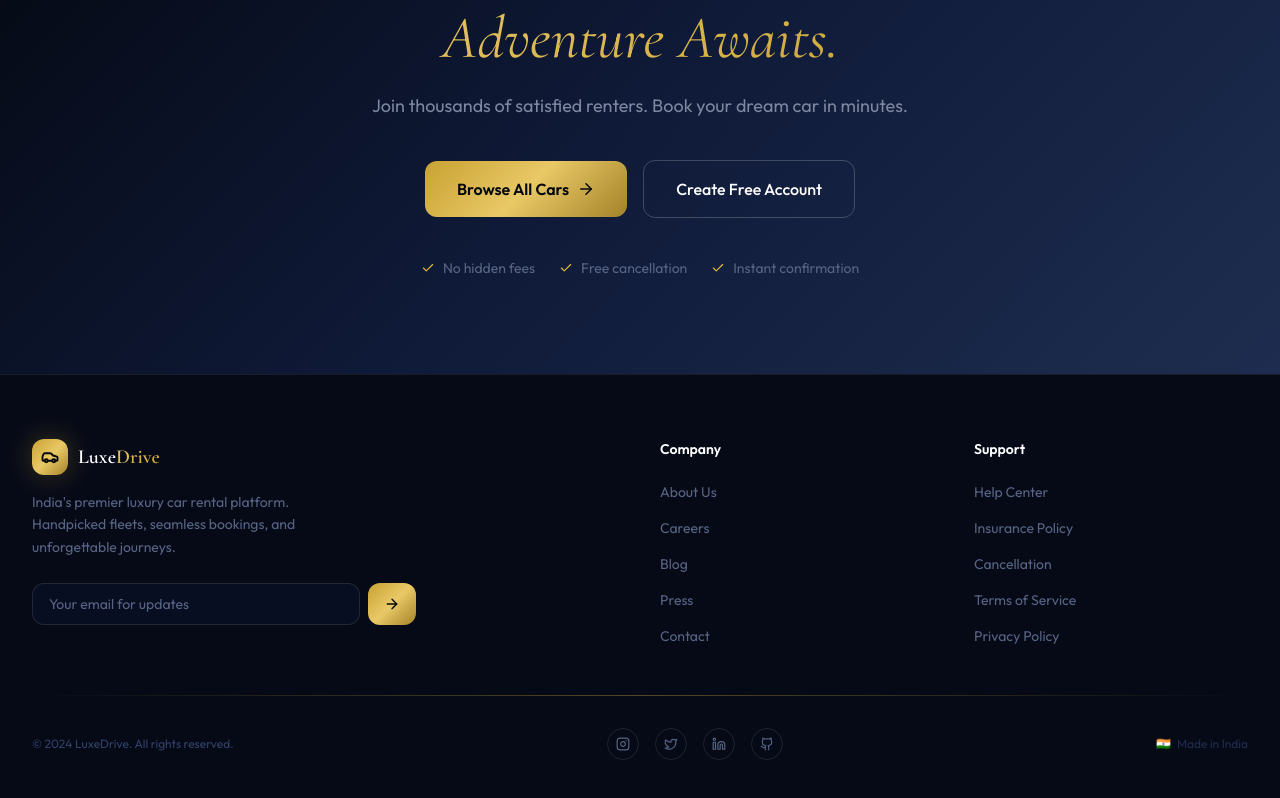
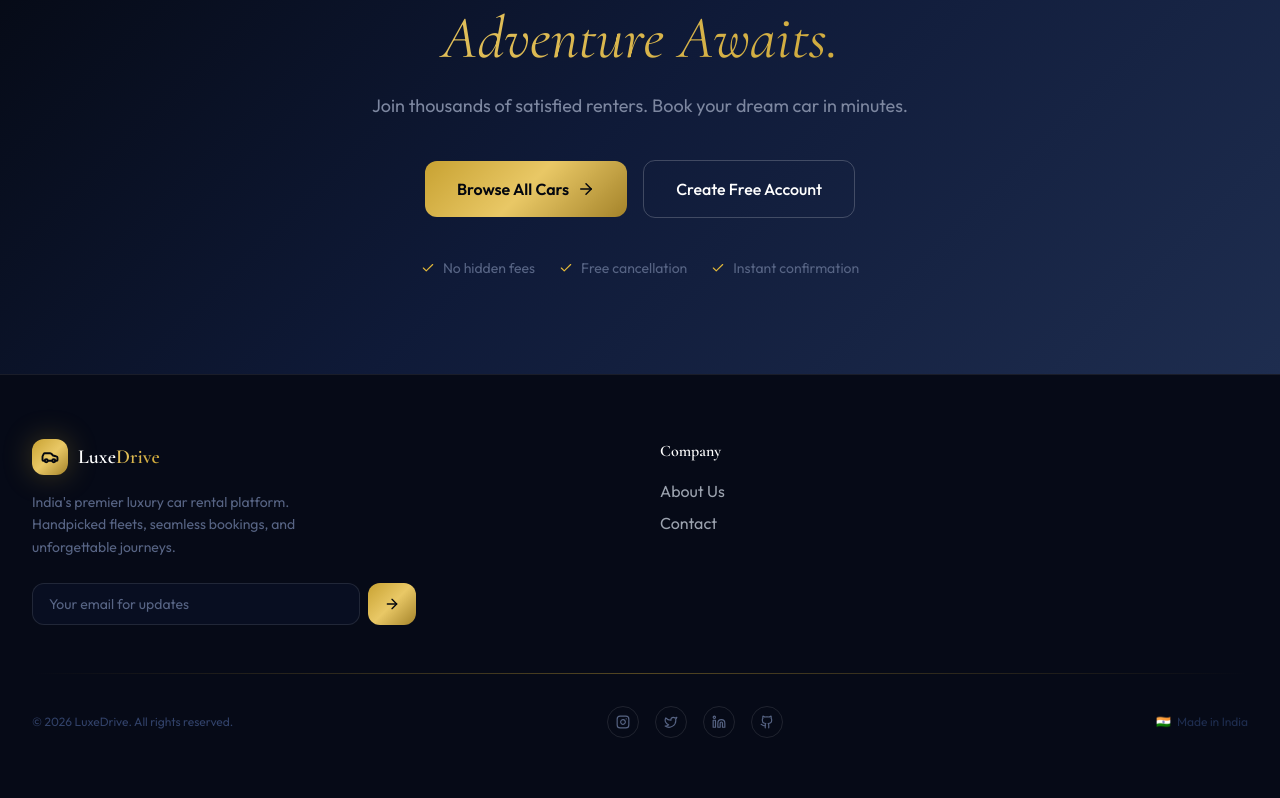
Before and after one commit to prakhardotdev/car-rental-project, a React (Vite) app in the folder frontend/: page / in a window 1280 px wide. Shown: the part 2663-3461 px from the top of the page. Built offline with nearby package versions, Linux system fonts and the light colour scheme; no server answers.

Commit message:
footer cleaned

```diff
--- a/frontend/src/components/Footer.jsx
+++ b/frontend/src/components/Footer.jsx
@@ -35,37 +35,24 @@ export default function Footer() {
 
           {/* Links */}
           <div>
-            <h4 className="text-white font-body font-semibold text-sm mb-5">Company</h4>
-            <ul className="space-y-3">
-              {['About Us', 'Careers', 'Blog', 'Press', 'Contact'].map(item => (
-                <li key={item}>
-                  <Link to="#" className="text-night-400 hover:text-gold-300 text-sm font-body transition-colors">
-                    {item}
-                  </Link>
-                </li>
-              ))}
-            </ul>
-          </div>
+  <h3 className="text-white font-semibold mb-4">Company</h3>
+  <ul className="space-y-2 text-gray-400">
+    <li>
+      <Link to="/about" className="hover:text-white">About Us</Link>
+    </li>
+    <li>
+      <Link to="/contact" className="hover:text-white">Contact</Link>
+    </li>
+  </ul>
+</div>
 
-          <div>
-            <h4 className="text-white font-body font-semibold text-sm mb-5">Support</h4>
-            <ul className="space-y-3">
-              {['Help Center', 'Insurance Policy', 'Cancellation', 'Terms of Service', 'Privacy Policy'].map(item => (
-                <li key={item}>
-                  <Link to="#" className="text-night-400 hover:text-gold-300 text-sm font-body transition-colors">
-                    {item}
-                  </Link>
-                </li>
-              ))}
-            </ul>
-          </div>
         </div>
 
         <div className="divider-gold mb-8" />
 
         <div className="flex flex-col sm:flex-row items-center justify-between gap-4">
           <p className="text-night-500 text-xs font-body">
-            © 2024 LuxeDrive. All rights reserved.
+            © 2026 LuxeDrive. All rights reserved.
           </p>
           <div className="flex items-center gap-4">
             {[
```
